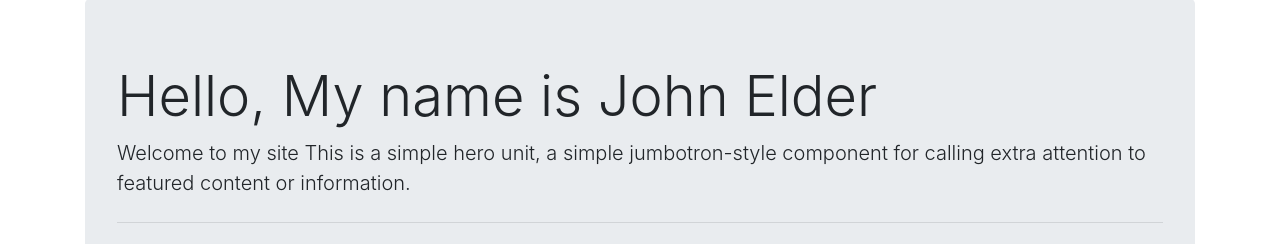
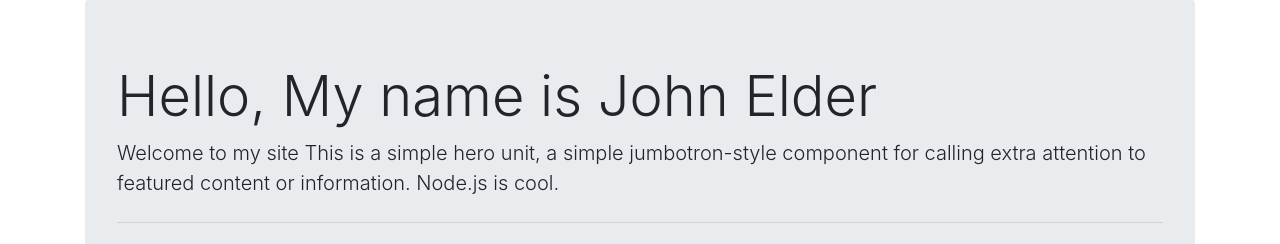
Before and after one commit to aezubov78/Intro-To-Node, a plain HTML site: page index.html in a window 1280 px wide. Shown: the part 57-301 px from the top of the page. Drawn offline with nearby package versions, Linux system fonts and the light colour scheme.

Commit message:
tweaked index.html

```diff
--- a/index.html
+++ b/index.html
@@ -16,7 +16,7 @@
       crossorigin="anonymous"
     />
 
-    <title>Hello, world!</title>
+    <title>Hello John Elder</title>
   </head>
   <body>
     <nav class="navbar navbar-expand-lg navbar-dark bg-dark">
@@ -59,7 +59,7 @@
         <p class="lead">
           Welcome to my site This is a simple hero unit, a simple
           jumbotron-style component for calling extra attention to featured
-          content or information.
+          content or information. Node.js is cool.
         </p>
         <hr class="my-4" />
         <p>
```
